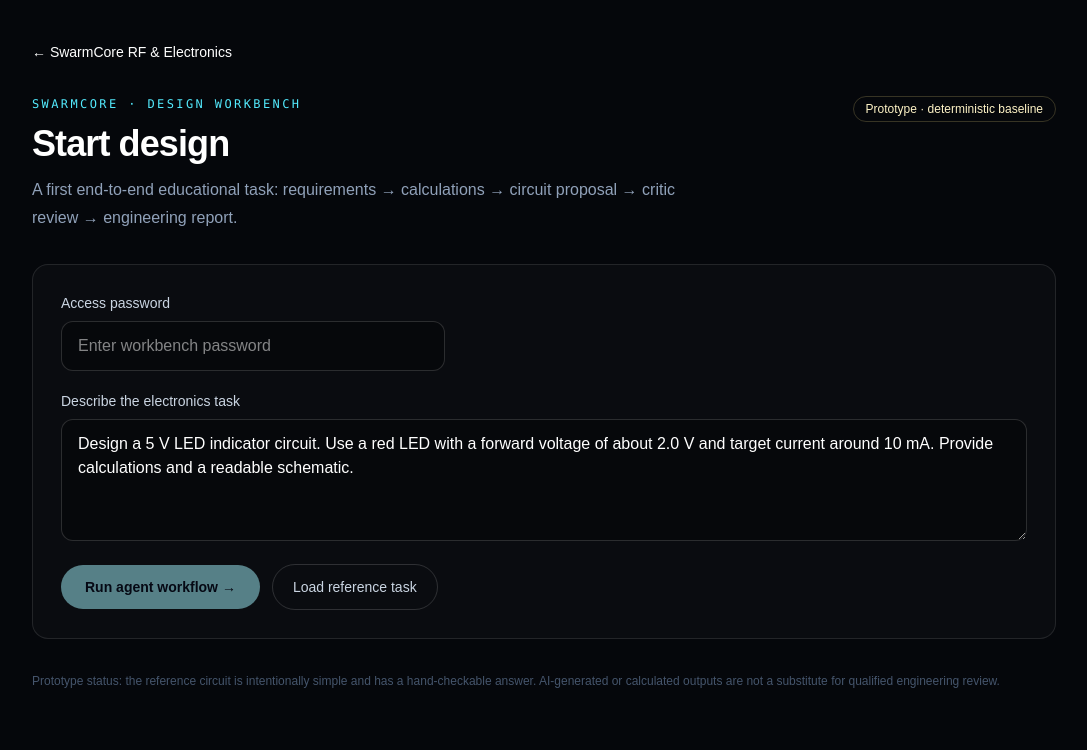
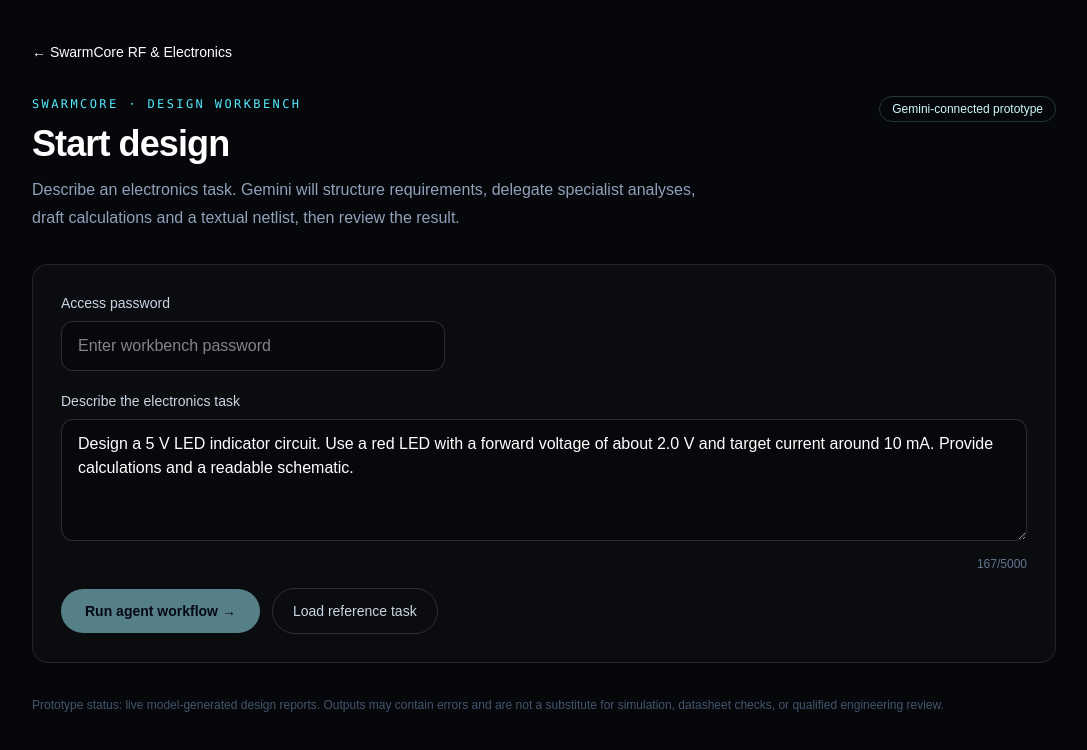
Before and after one commit to Alex-eco/swarmcore-rf-electronics, a Next.js app: page /design in a window 1280 px wide. Shown: the top 750 px of the page, without its empty margins (96-1183 px from the left). Built offline with nearby package versions, Linux system fonts and the light colour scheme.

Commit message:
Update workbench for live Gemini-generated reports

```diff
--- a/app/design/page.tsx
+++ b/app/design/page.tsx
@@ -2,51 +2,61 @@
 
 import { useMemo, useState } from "react";
 
-type Result = { title: string; requirements: string[]; agents: { name: string; task: string; output: string }[]; calculations: string[]; netlist: string[]; checks: string[]; };
+type Result = {
+  title: string;
+  requirements: string[];
+  agents: { name: string; task: string; output: string }[];
+  calculations: string[];
+  netlist: string[];
+  checks: string[];
+};
 export default function DesignWorkbench() {
   const [password, setPassword] = useState("");
   const [authenticated, setAuthenticated] = useState(false);
   const [task, setTask] = useState("Design a 5 V LED indicator circuit. Use a red LED with a forward voltage of about 2.0 V and target current around 10 mA. Provide calculations and a readable schematic.");
   const [result, setResult] = useState<Result | null>(null);
+  const [model, setModel] = useState("");
   const [busy, setBusy] = useState(false);
   const [error, setError] = useState("");
-  const report = useMemo(() => result ? JSON.stringify({ task, ...result }, null, 2) : "", [result, task]);
+  const report = useMemo(() => result ? JSON.stringify({ task, model, ...result }, null, 2) : "", [result, task, model]);
   async function runDesign() {
     setBusy(true); setError("");
     try {
       const res = await fetch("/api/design", { method: "POST", headers: { "Content-Type": "application/json" }, body: JSON.stringify({ password, task }) });
       const data = await res.json();
       if (!res.ok) throw new Error(data.error || "Design request failed");
-      setAuthenticated(true); setResult(data.result);
+      setAuthenticated(true); setResult(data.result); setModel(data.model || "Gemini");
     } catch (e) { setError(e instanceof Error ? e.message : "Request failed"); }
     finally { setBusy(false); }
   }
   function download() {
     const blob = new Blob([report], { type: "text/plain;charset=utf-8" });
     const url = URL.createObjectURL(blob); const a = document.createElement("a");
-    a.href = url; a.download = "swarmcore-design-report.txt"; a.click(); URL.revokeObjectURL(url);
+    a.href = url; a.download = "swarmcore-design-report.json"; a.click(); URL.revokeObjectURL(url);
   }
   return <main className="min-h-screen bg-[#05070b] px-5 py-10 text-white sm:px-8">
     <div className="mx-auto max-w-5xl">
       <a href="/" className="text-sm text-cyan-200 hover:text-white">← SwarmCore RF & Electronics</a>
-      <div className="mt-8 flex flex-wrap items-start justify-between gap-4"><div><p className="font-mono text-xs tracking-[.2em] text-cyan-300">SWARMCORE · DESIGN WORKBENCH</p><h1 className="mt-3 text-4xl font-semibold tracking-tight">Start design</h1><p className="mt-3 max-w-2xl leading-7 text-slate-400">A first end-to-end educational task: requirements → calculations → circuit proposal → critic review → engineering report.</p></div><span className="rounded-full border border-amber-200/20 px-3 py-1 text-xs text-amber-100">Prototype · deterministic baseline</span></div>
+      <div className="mt-8 flex flex-wrap items-start justify-between gap-4"><div><p className="font-mono text-xs tracking-[.2em] text-cyan-300">SWARMCORE · DESIGN WORKBENCH</p><h1 className="mt-3 text-4xl font-semibold tracking-tight">Start design</h1><p className="mt-3 max-w-2xl leading-7 text-slate-400">Describe an electronics task. Gemini will structure requirements, delegate specialist analyses, draft calculations and a textual netlist, then review the result.</p></div><span className="rounded-full border border-cyan-200/20 px-3 py-1 text-xs text-cyan-100">Gemini-connected prototype</span></div>
       <section className="mt-8 rounded-2xl border border-white/10 bg-white/[.025] p-5 sm:p-7">
         {!authenticated && <div className="mb-5"><label className="mb-2 block text-sm text-slate-300" htmlFor="password">Access password</label><input id="password" type="password" value={password} onChange={e=>setPassword(e.target.value)} className="w-full max-w-sm rounded-xl border border-white/15 bg-black/30 px-4 py-3 outline-none focus:border-cyan-200" placeholder="Enter workbench password" autoComplete="current-password" /></div>}
         <label className="mb-2 block text-sm text-slate-300" htmlFor="task">Describe the electronics task</label>
-        <textarea id="task" value={task} onChange={e=>setTask(e.target.value)} rows={4} className="w-full rounded-xl border border-white/15 bg-black/30 px-4 py-3 leading-6 outline-none focus:border-cyan-200" />
-        <div className="mt-4 flex flex-wrap items-center gap-3"><button disabled={busy || !password.trim() || !task.trim()} onClick={runDesign} className="rounded-full bg-cyan-200 px-6 py-3 text-sm font-semibold text-slate-950 hover:bg-cyan-100 disabled:cursor-not-allowed disabled:opacity-50">{busy ? "Orchestrator running…" : "Run agent workflow →"}</button><button onClick={()=>{setTask("Design a 5 V LED indicator circuit. Use a red LED with a forward voltage of about 2.0 V and target current around 10 mA. Provide calculations and a readable schematic.");setResult(null);setError("");}} className="rounded-full border border-white/15 px-5 py-3 text-sm text-slate-300 hover:border-white/30">Load reference task</button></div>
+        <textarea id="task" value={task} onChange={e=>setTask(e.target.value)} rows={4} maxLength={5000} className="w-full rounded-xl border border-white/15 bg-black/30 px-4 py-3 leading-6 outline-none focus:border-cyan-200" />
+        <div className="mt-2 text-right text-xs text-slate-500">{task.length}/5000</div>
+        <div className="mt-4 flex flex-wrap items-center gap-3"><button disabled={busy || !password.trim() || !task.trim()} onClick={runDesign} className="rounded-full bg-cyan-200 px-6 py-3 text-sm font-semibold text-slate-950 hover:bg-cyan-100 disabled:cursor-not-allowed disabled:opacity-50">{busy ? "Gemini agents running…" : "Run agent workflow →"}</button><button onClick={()=>{setTask("Design a 5 V LED indicator circuit. Use a red LED with a forward voltage of about 2.0 V and target current around 10 mA. Provide calculations and a readable schematic.");setResult(null);setModel("");setError("");}} className="rounded-full border border-white/15 px-5 py-3 text-sm text-slate-300 hover:border-white/30">Load reference task</button></div>
         {error && <p role="alert" className="mt-4 rounded-xl border border-red-300/20 bg-red-300/5 p-3 text-sm text-red-200">{error}</p>}
       </section>
       {result && <div className="mt-8 space-y-5">
-        <section className="rounded-2xl border border-cyan-200/20 bg-cyan-200/[.035] p-5 sm:p-7"><div className="flex flex-wrap items-center justify-between gap-3"><h2 className="text-2xl font-semibold">{result.title}</h2><button onClick={download} className="rounded-full border border-cyan-200/30 px-4 py-2 text-sm text-cyan-100 hover:bg-cyan-200/10">Download report (.txt)</button></div>
-          <h3 className="mt-6 font-semibold">Orchestrator · task decomposition</h3><p className="mt-2 text-sm leading-6 text-slate-400">The orchestrator converts the brief into bounded subtasks, passes each to a specialist agent, then assembles and checks their outputs. This baseline uses deterministic rules, not a live Gemini model.</p>
-          <div className="mt-4 grid gap-3 sm:grid-cols-2">{result.agents.map((a,i)=><article key={a.name} className="rounded-xl border border-white/10 bg-black/20 p-4"><p className="font-mono text-xs text-cyan-200">AGENT {String(i+1).padStart(2,"0")}</p><h4 className="mt-2 font-semibold">{a.name}</h4><p className="mt-2 text-sm text-slate-400">{a.task}</p><p className="mt-3 border-t border-white/10 pt-3 text-sm text-slate-200">Output: {a.output}</p></article>)}</div>
+        <section className="rounded-2xl border border-cyan-200/20 bg-cyan-200/[.035] p-5 sm:p-7"><div className="flex flex-wrap items-center justify-between gap-3"><div><h2 className="text-2xl font-semibold">{result.title}</h2><p className="mt-1 text-xs text-cyan-200">Generated by {model}</p></div><button onClick={download} className="rounded-full border border-cyan-200/30 px-4 py-2 text-sm text-cyan-100 hover:bg-cyan-200/10">Download report (.json)</button></div>
+          <h3 className="mt-6 font-semibold">Orchestrator · task decomposition</h3><p className="mt-2 text-sm leading-6 text-slate-400">Gemini generates the task breakdown and specialist outputs in one model request. These are role-based reasoning steps, not separate concurrently running agent services. Verify calculations and component specifications independently before building.</p>
+          <h3 className="mt-5 font-semibold">Requirements and assumptions</h3><ul className="mt-3 space-y-2 text-sm leading-6 text-slate-300">{result.requirements.map((x,i)=><li key={i}>• {x}</li>)}</ul>
+          <div className="mt-4 grid gap-3 sm:grid-cols-2">{result.agents.map((a,i)=><article key={a.name+i} className="rounded-xl border border-white/10 bg-black/20 p-4"><p className="font-mono text-xs text-cyan-200">AGENT {String(i+1).padStart(2,"0")}</p><h4 className="mt-2 font-semibold">{a.name}</h4><p className="mt-2 text-sm text-slate-400">{a.task}</p><p className="mt-3 border-t border-white/10 pt-3 text-sm text-slate-200">Output: {a.output}</p></article>)}</div>
         </section>
-        <section className="grid gap-5 lg:grid-cols-2"><article className="rounded-2xl border border-white/10 p-5"><h3 className="text-lg font-semibold">Engineering calculations</h3><ul className="mt-4 space-y-3 text-sm leading-6 text-slate-300">{result.calculations.map(x=><li key={x}>• {x}</li>)}</ul></article>
-        <article className="rounded-2xl border border-white/10 p-5"><h3 className="text-lg font-semibold">Reference schematic</h3><div className="mt-4 rounded-xl bg-[#080d17] p-3"><svg viewBox="0 0 600 170" role="img" aria-label="5 volt source connected in series to 330 ohm resistor and red LED to ground" className="w-full"><g fill="none" stroke="#67e8f9" strokeWidth="3" strokeLinecap="round" strokeLinejoin="round"><path d="M45 80 H130 M205 80 H285 M345 80 H470 V130 H45 V80"/><rect x="130" y="65" width="75" height="30" rx="2"/><path d="M285 80 L320 55 L320 105 Z M320 55 L345 80 L320 105"/><path d="M327 48 l13 -13 m-8 1 l8 -1 l-1 8 M340 62 l13 -13 m-8 1 l8 -1 l-1 8"/></g><g fill="#e2e8f0" fontSize="15"><text x="28" y="62">+5 V</text><text x="140" y="55">R1 330 Ω</text><text x="280" y="130">D1 red LED</text><text x="455" y="153">0 V / GND</text></g><circle cx="45" cy="80" r="5" fill="#67e8f9"/></svg></div><p className="mt-3 text-xs leading-5 text-slate-500">Conceptual schematic, not a PCB layout. Confirm LED polarity and resistor power rating before assembly.</p></article></section>
-        <section className="rounded-2xl border border-white/10 p-5"><h3 className="text-lg font-semibold">Critic / verification agent</h3><ul className="mt-3 space-y-2 text-sm leading-6 text-slate-300">{result.checks.map(x=><li key={x}>✓ {x}</li>)}</ul><h3 className="mt-6 font-semibold">Text netlist</h3><pre className="mt-3 overflow-x-auto rounded-xl bg-black/30 p-4 text-sm text-cyan-100">{result.netlist.join("\n")}</pre></section>
+        <section className="grid gap-5 lg:grid-cols-2"><article className="rounded-2xl border border-white/10 p-5"><h3 className="text-lg font-semibold">Engineering calculations</h3><ul className="mt-4 space-y-3 text-sm leading-6 text-slate-300">{result.calculations.map((x,i)=><li key={i}>• {x}</li>)}</ul></article>
+        <article className="rounded-2xl border border-white/10 p-5"><h3 className="text-lg font-semibold">Generated netlist / connection notes</h3><pre className="mt-4 min-h-36 overflow-x-auto whitespace-pre-wrap rounded-xl bg-black/30 p-4 text-sm text-cyan-100">{result.netlist.join("\n") || "No netlist returned. Ask Gemini for explicit component connections."}</pre><p className="mt-3 text-xs leading-5 text-slate-500">Textual proposal only. This is not a CAD-generated schematic, SPICE-validated netlist, or PCB layout.</p></article></section>
+        <section className="rounded-2xl border border-white/10 p-5"><h3 className="text-lg font-semibold">Critic / verification agent</h3><ul className="mt-3 space-y-2 text-sm leading-6 text-slate-300">{result.checks.map((x,i)=><li key={i}>✓ {x}</li>)}</ul></section>
       </div>}
-      <p className="mt-8 text-xs leading-5 text-slate-600">Prototype status: the reference circuit is intentionally simple and has a hand-checkable answer. AI-generated or calculated outputs are not a substitute for qualified engineering review.</p>
+      <p className="mt-8 text-xs leading-5 text-slate-600">Prototype status: live model-generated design reports. Outputs may contain errors and are not a substitute for simulation, datasheet checks, or qualified engineering review.</p>
     </div>
   </main>;
 }
```
